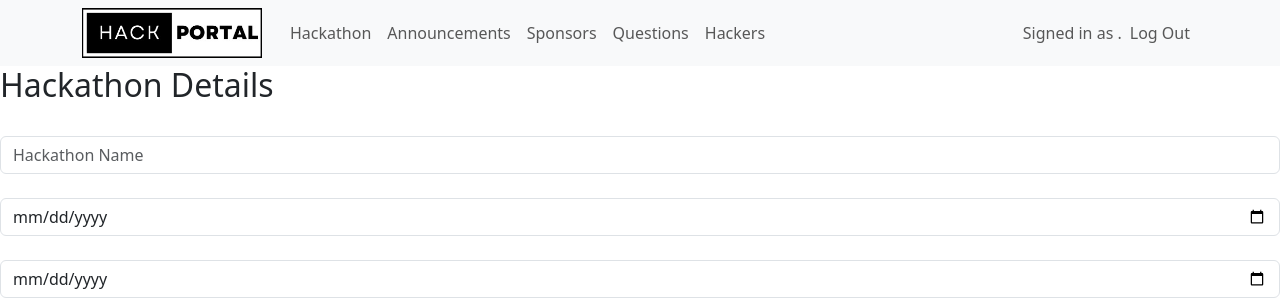
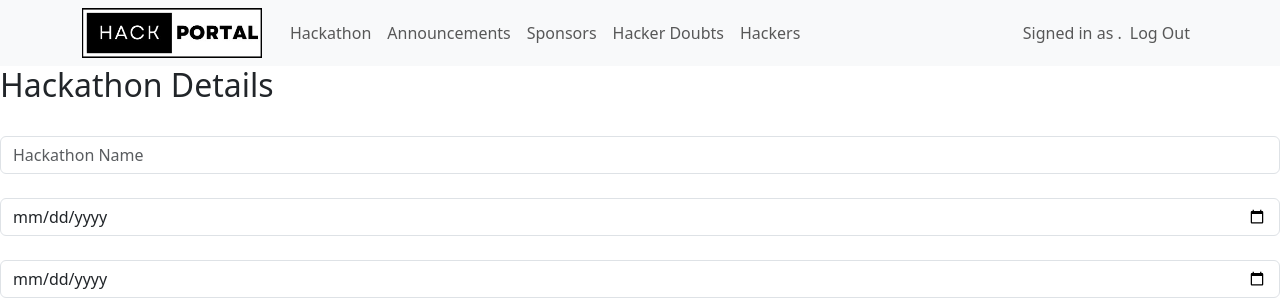
Before and after one commit to aviiciii/hack4hackers, a Django app: page /organiser/hackthon/ in a window 1280 px wide. Shown: the top 302 px of the page. Run offline with Django 4.2, Linux system fonts and the light colour scheme.

Commit message:
displaying doubts in organiser

```diff
--- a/hackportal_dj/organiser/templates/organiser/doubt.html
+++ b/hackportal_dj/organiser/templates/organiser/doubts.html
@@ -13,6 +13,7 @@
 
                     <h2> Doubts </h2>
                     <p>{% for doubt in doubts %}
+                        Team Name: {{ doubt.team_name }} <br>
                         Question: {{ doubt.doubt }}
                         {% if doubt.answer %}
                             <br>
--- a/hackportal_dj/organiser/templates/organiser/navbar.html
+++ b/hackportal_dj/organiser/templates/organiser/navbar.html
@@ -35,7 +35,7 @@
               <a class="nav-link" href="{% url 'o_sponsor_details' %}">Sponsors</a>
           </li>
           <li class="nav-item">
-              <a class="nav-link" href="">Questions</a>
+              <a class="nav-link" href="{% url 'o_doubts' %}">Hacker Doubts</a>
           </li>
           <li class="nav-item">
               <a class="nav-link" href="">Hackers</a>
--- a/hackportal_dj/organiser/urls.py
+++ b/hackportal_dj/organiser/urls.py
@@ -8,4 +8,5 @@ urlpatterns = [
     path("hackthon/", views.hackathon_details, name="o_hackathon_details"),
     path("sponsor/", views.sponsor_details, name="o_sponsor_details"),
     path("announcement/", views.announcement, name="o_announcement"),
+    path("doubts/", views.doubts, name="o_doubts"),
 ]
--- a/hackportal_dj/organiser/views.py
+++ b/hackportal_dj/organiser/views.py
@@ -8,7 +8,7 @@ from django.contrib import messages
 
 # import datetime
 from datetime import datetime
-
+from hacker.models import Doubt
 # Create your views here.
 
 
@@ -93,7 +93,6 @@ def sponsor_details(request):
     return render(request, 'organiser/sponsor_details.html')
 
 
-
 def announcement(request):
 
     if request.method=='POST':
@@ -114,3 +113,13 @@ def announcement(request):
         return render(request, 'organiser/announcement.html')
 
     return render(request, 'organiser/announcement.html')
+
+
+def doubts(request):
+    hacker_doubts = Doubt.objects.all()
+    context = {
+        'doubts': hacker_doubts,
+    }
+
+
+    return render(request, 'organiser/doubts.html', context=context)
```
